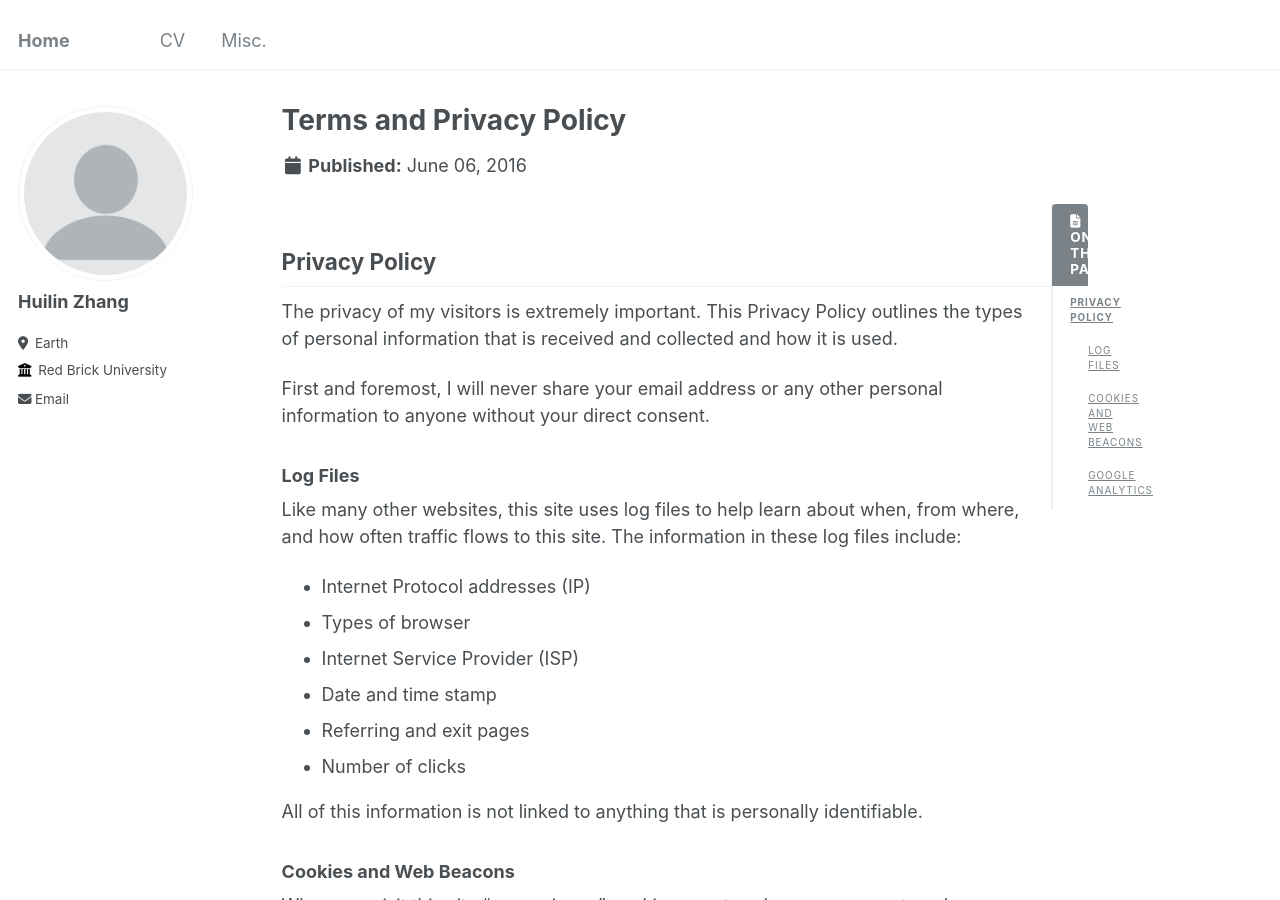
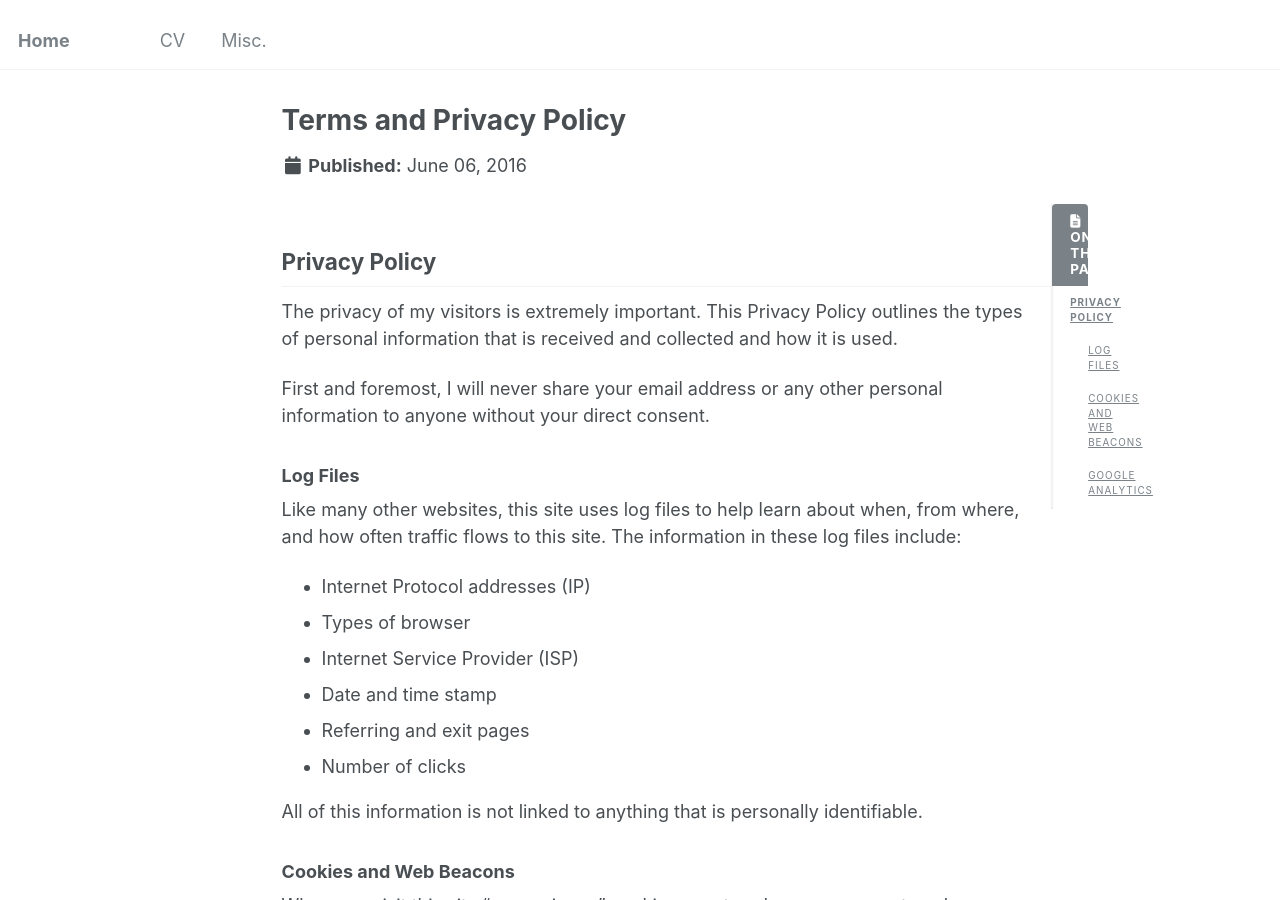
Before and after one commit to huilin-zhang/huilin-zhang.github.io, a Jekyll site: the page built from _pages/terms.md, in a window 1280 px wide and 900 px high. Built offline with Jekyll 4.4.1, drawn with Linux system fonts in a browser that asks for light colours; some of the changed lines change nothing that is shown.

Commit message:
Update _config.yml

```diff
--- a/_config.yml
+++ b/_config.yml
@@ -216,24 +216,21 @@
 
 # Defaults
 defaults:
-  # _posts
-  - scope:
-      path: ""
-      type: posts
-    values:
-      layout: single
-      author_profile: true
-      read_time: true
-      comments: true
-      share: true
-      related: true
   # _pages
   - scope:
       path: ""
       type: pages
     values:
       layout: single
-      author_profile: true
+  # _Misc
+  - scope:
+      path: ""
+      type: misc
+    values:
+      layout: single
+      author_profile: false
+      share: true
+      comment: true
   # _teaching
   - scope:
       path: ""
@@ -252,15 +249,6 @@
       author_profile: true
       share: true
       comments: true
-  # _portfolio
-  - scope:
-      path: ""
-      type: portfolio
-    values:
-      layout: single
-      author_profile: true
-      share: true
-      comment: true
   # _talks
   - scope:
       path: ""
@@ -269,6 +257,17 @@
       layout: talk
       author_profile: true
       share: true
+  # _posts
+  - scope:
+      path: ""
+      type: posts
+    values:
+      layout: single
+      author_profile: true
+      read_time: true
+      comments: true
+      share: true
+      related: true
 
 
 # Sass/SCSS
```
